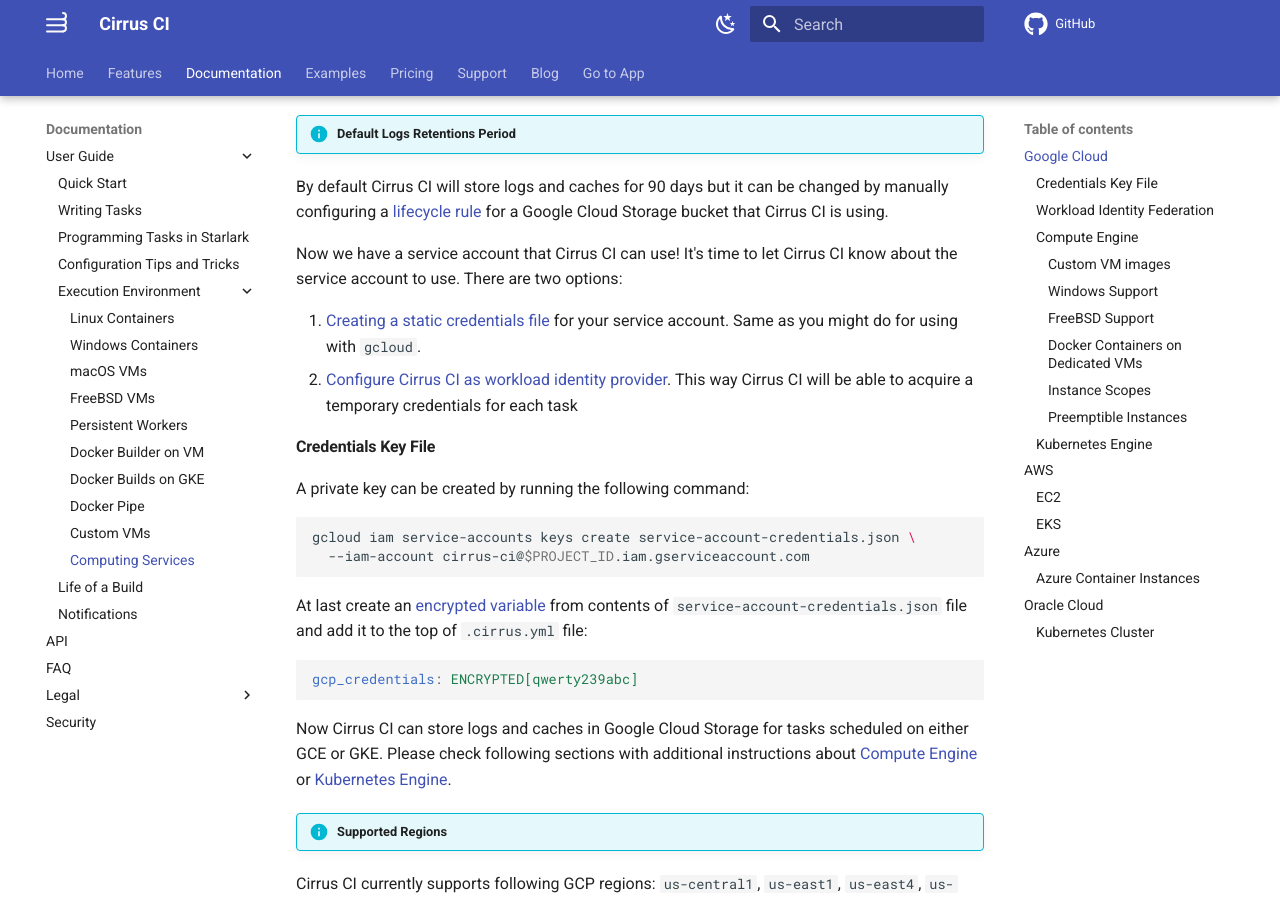
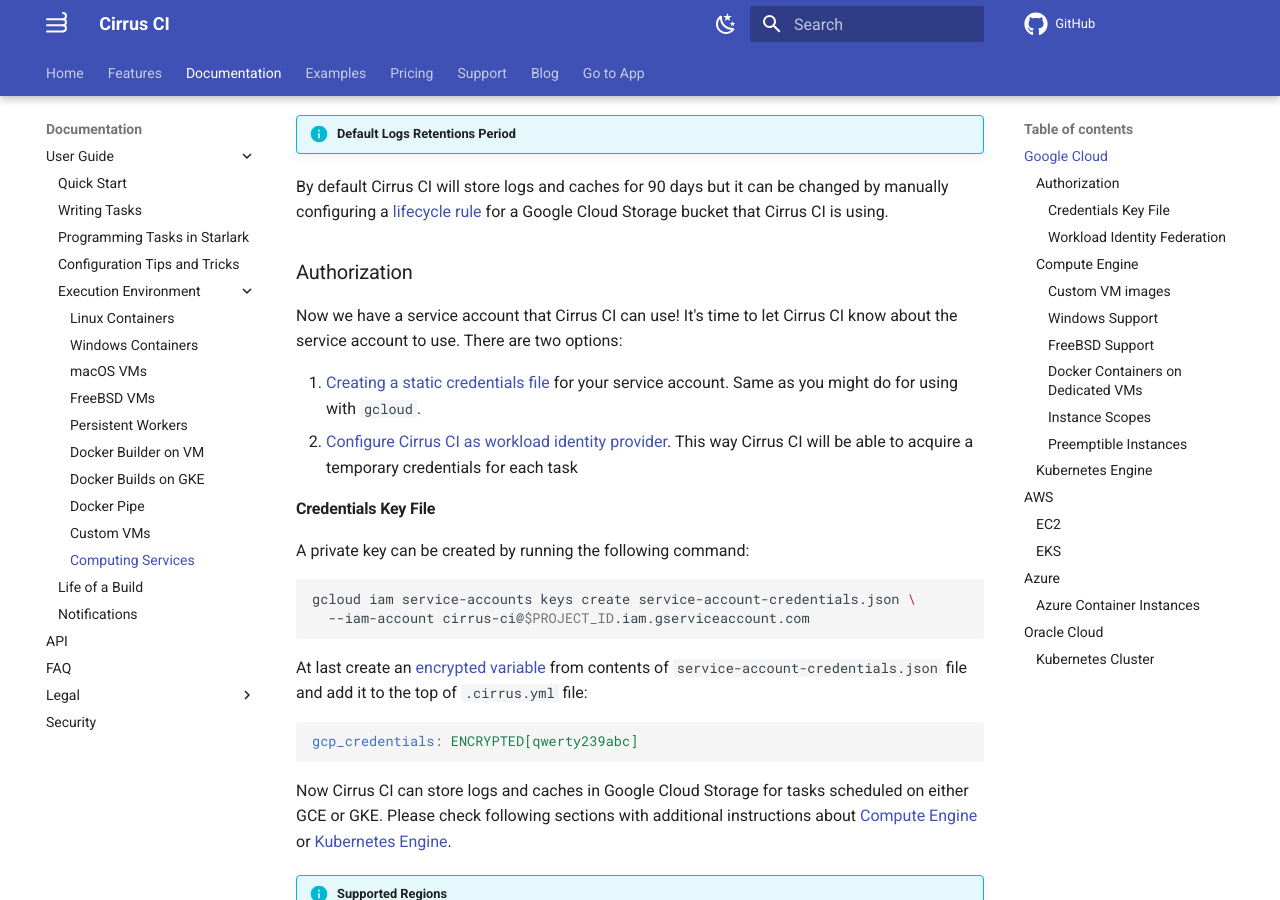
Before and after one commit to cirruslabs/cirrus-ci-docs, an MkDocs documentation site: the page built from docs/guide/supported-computing-services.md, in a window 1280 px wide and 900 px high, scrolled down 2481 px. Built offline with MkDocs 1.6.1 and Material for MkDocs 9.7.7, drawn with Linux system fonts in a browser that asks for light colours; emoji names are drawn with the system emoji font; comment, search, counter and statistics services are not loaded; part of the change alters nothing that is shown.

````diff
--- a/docs/guide/supported-computing-services.md
+++ b/docs/guide/supported-computing-services.md
@@ -117,6 +117,8 @@ By default Cirrus CI will store logs and caches for 90 days but it can be change
 [lifecycle rule](https://cloud.google.com/storage/docs/lifecycle) for a Google Cloud Storage bucket that Cirrus CI is
 using.
 
+### Authorization
+
 Now we have a service account that Cirrus CI can use! It's time to let Cirrus CI know about the service account to use.
 There are two options:
 
@@ -212,7 +214,7 @@ Now let's setup Cirrus CI as a workload identity provider:
     In the example above `--attribute-condition` flag asserts that the provider can be used with any repository of your organization.
     You can restrict the access further with attributes like `repository` and `repository_visibility`.
 
-6. Allow authentications from the Workload Identity Provider originating from
+5. Allow authentications from the Workload Identity Provider originating from
     your organization to impersonate the Service Account created above:
 
     ```sh
@@ -222,7 +224,7 @@ Now let's setup Cirrus CI as a workload identity provider:
       --member="principalSet://iam.googleapis.com/${WORKLOAD_IDENTITY_POOL_ID}/attribute.owner/${OWNER}"
     ```
 
-7. Extract the Workload Identity **Provider** resource name:
+6. Extract the Workload Identity **Provider** resource name:
 
     ```sh
     gcloud iam workload-identity-pools providers describe "cirrus-oidc" \
````
